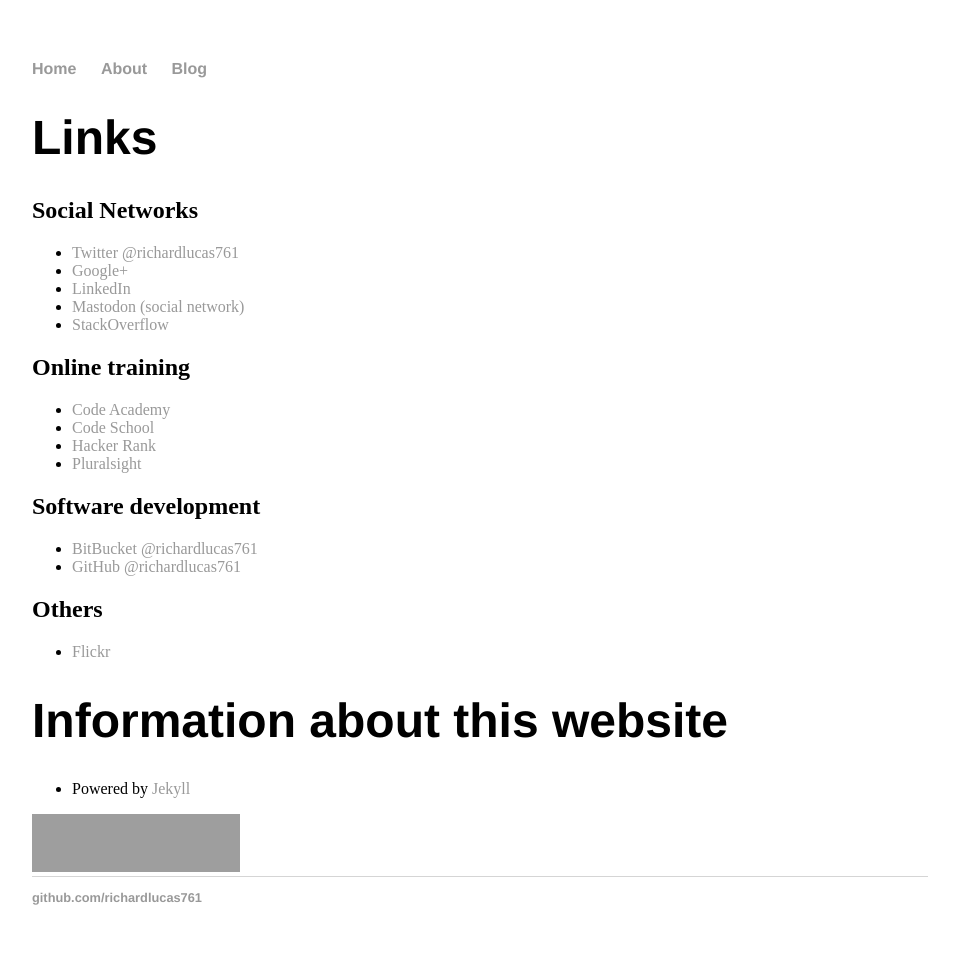
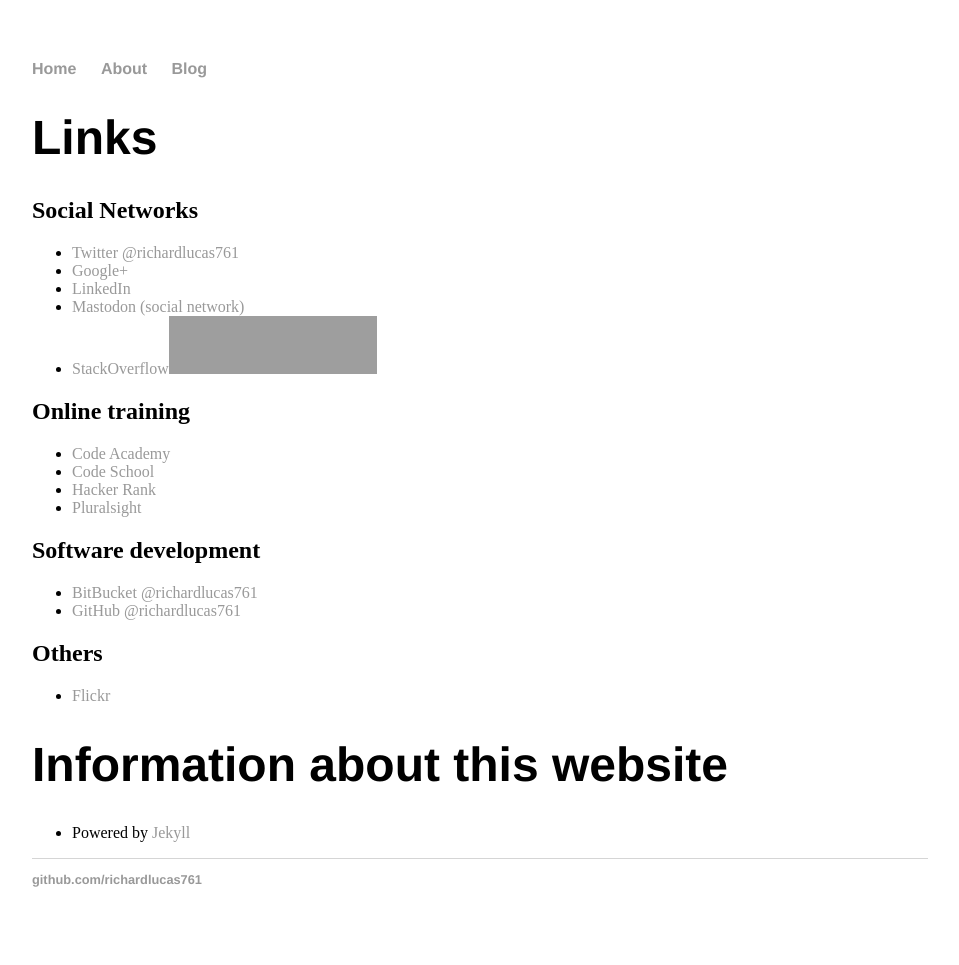
Before and after one commit to richardlucas761/richardlucas761.github.io, a Jekyll site: the page built from about/index.html, in a window 1280 px wide. Shown: the whole page, without its empty margins (160-1119 px from the left). Built offline with Jekyll 4.4.1, drawn with Linux system fonts in a browser that asks for light colours; grey boxes are pictures that could not be loaded.

Commit message:
Update index.html

```diff
--- a/about/index.html
+++ b/about/index.html
@@ -14,7 +14,7 @@
 		<li><a href="https://plus.google.com/u/1/117753208358937726831">Google+</a></li>
 		<li><a href="http://linkedin.com/in/richard-lucas-a5936437">LinkedIn</a></li>
 		<li><a href="https://mastodon.cloud/@richardlucas761">Mastodon (social network)</a></li>
-		<li><a href="https://stackoverflow.com/users/131787/richard-lucas">StackOverflow</a></li>
+		<li><a href="https://stackoverflow.com/users/131787/richard-lucas">StackOverflow</a><a href="https://stackexchange.com/users/44824/richard-lucas"><img src="https://stackexchange.com/users/flair/44824.png" width="208" height="58" alt="profile for Richard Lucas on Stack Exchange, a network of free, community-driven Q&amp;A sites" title="profile for Richard Lucas on Stack Exchange, a network of free, community-driven Q&amp;A sites" /></a></li>
 		</ul>
 
 	  <h2>Online training</h2>
@@ -45,7 +45,3 @@
 		<li>Powered by <a href="http://jekyllrb.com/" title="Jekyll">Jekyll</a></li>
 	</ul>
   </div>
-
-<div>
-	<a href="https://stackexchange.com/users/44824/richard-lucas"><img src="https://stackexchange.com/users/flair/44824.png" width="208" height="58" alt="profile for Richard Lucas on Stack Exchange, a network of free, community-driven Q&amp;A sites" title="profile for Richard Lucas on Stack Exchange, a network of free, community-driven Q&amp;A sites" /></a>
-</div>
```
